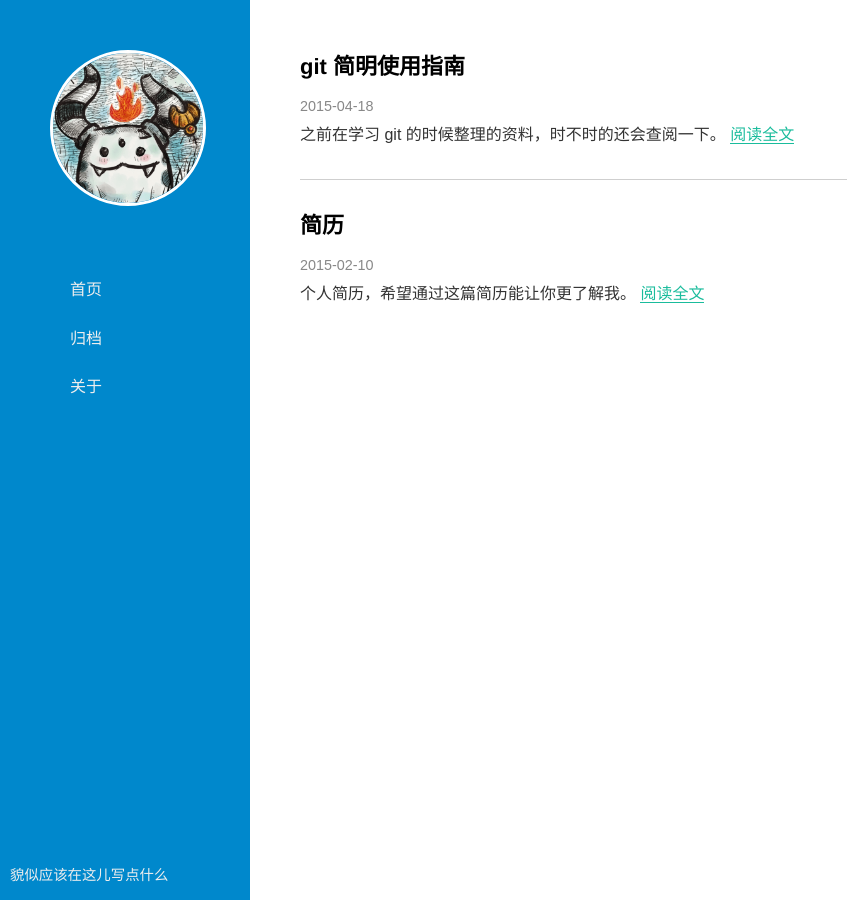
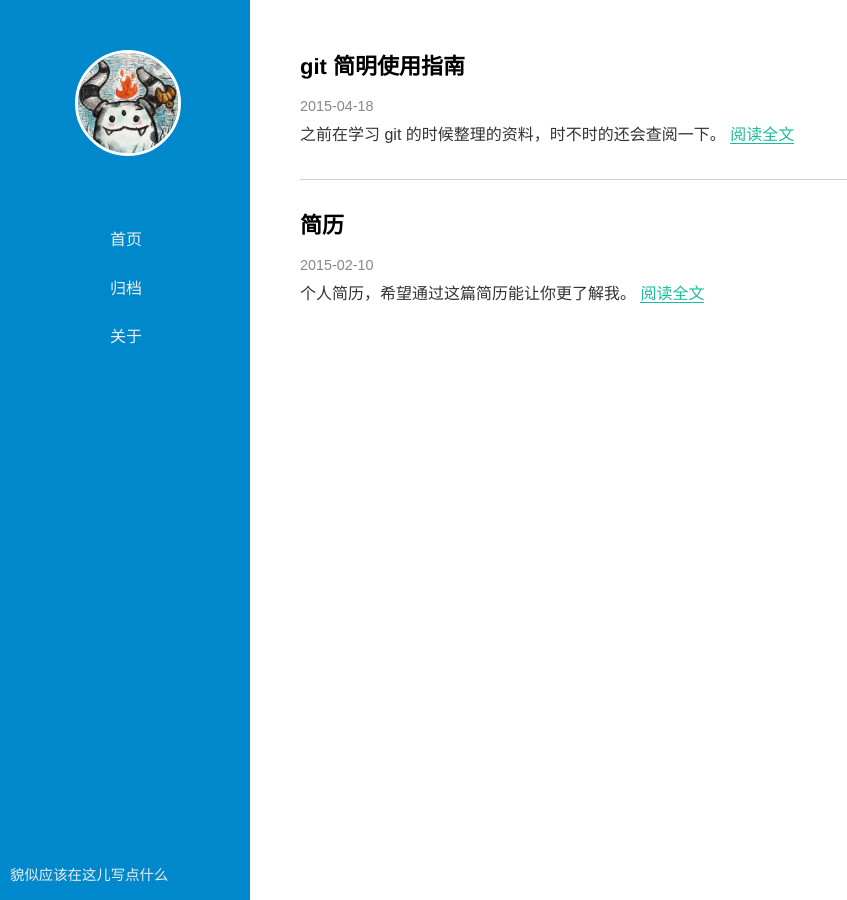
Before and after one commit to for-l00p/zhangziang.github.io, a Jekyll site: the page built from index.html, in a window 1280 px wide. Shown: the whole page, without its empty margins (0-847 px from the left). Built offline with Jekyll 4.4.1, drawn with Linux system fonts in a browser that asks for light colours; Markdown is read by kramdown in place of the engine named in the settings.

Commit message:
change logo size and navitem position

```diff
--- a/css/style.css
+++ b/css/style.css
@@ -10,13 +10,13 @@ header {
     font-size: 1em;
 }
 #logo {
-    margin: 50px 50px;
+    margin: 50px 75px;
     border-radius: 50%;
     border-width: medium;
     border-style: solid;
     border-color: white;
-    width: 150px;
-    height: 150px;
+    width: 100px;
+    height: 100px;
 }
 #footer {
     position: absolute;
@@ -24,7 +24,7 @@ header {
     bottom: 0;
 }
 .navitem {
-    padding-left: 70px;
+    padding-left: 110px;
     padding-top: 10px;
     padding-bottom: 10px;
 }
```
